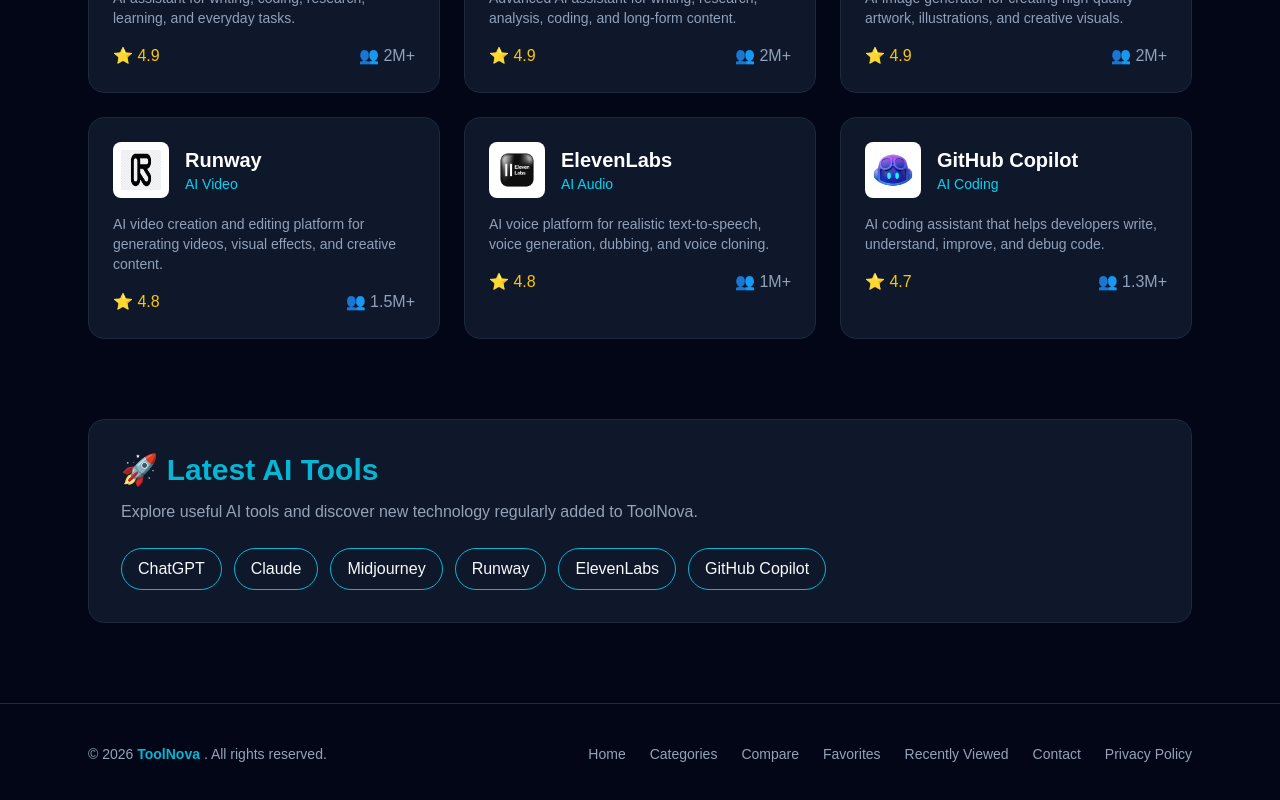
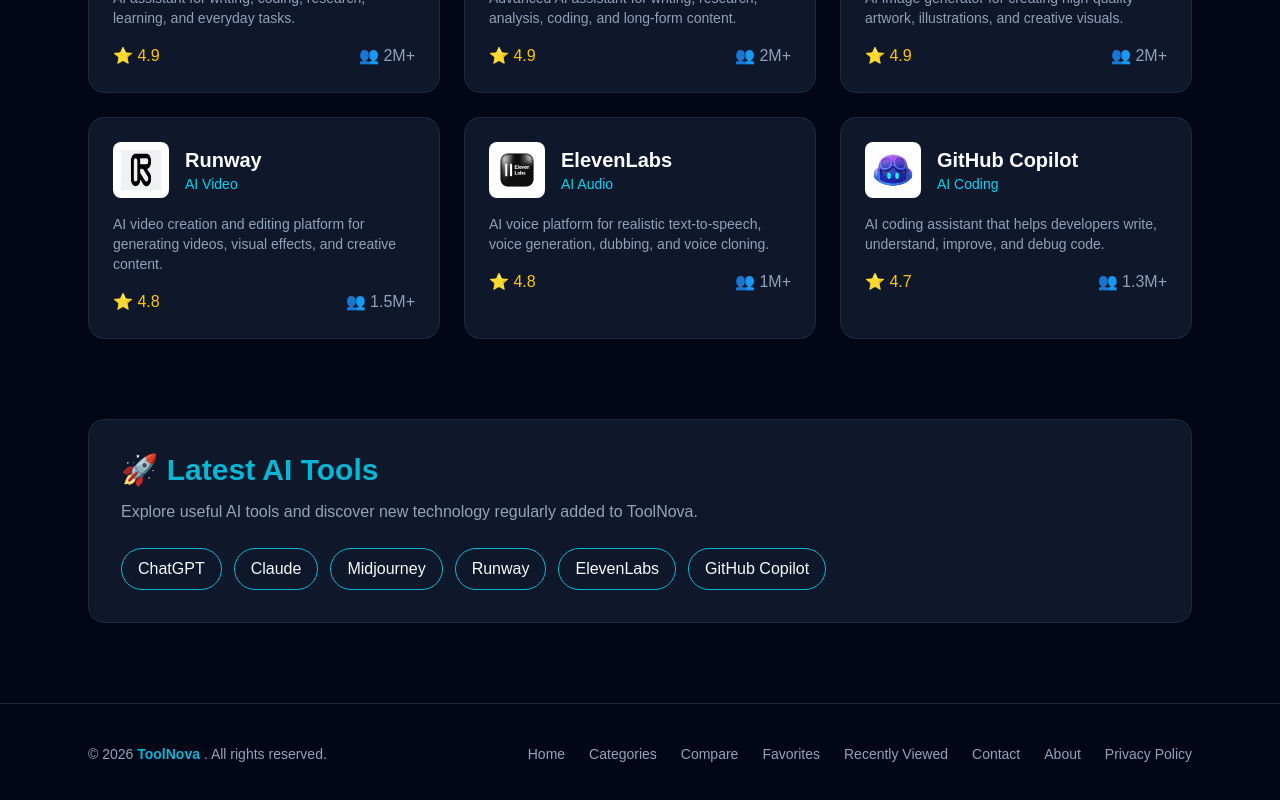
Before and after one commit to usstory33-glitch/toolnova, a Next.js app: page / in a window 1280 px wide. Shown: the part 2867-3667 px from the top of the page. Built offline with nearby package versions, Linux system fonts and the light colour scheme.

Commit message:
Add About link to footer

```diff
--- a/app/components/Footer.tsx
+++ b/app/components/Footer.tsx
@@ -69,7 +69,12 @@
           >
             Contact
           </Link>
-
+<Link
+  href="/about"
+  className="transition hover:text-cyan-400"
+>
+  About
+</Link>
           <Link
             href="/privacy-policy"
             className="transition hover:text-cyan-400"
```
